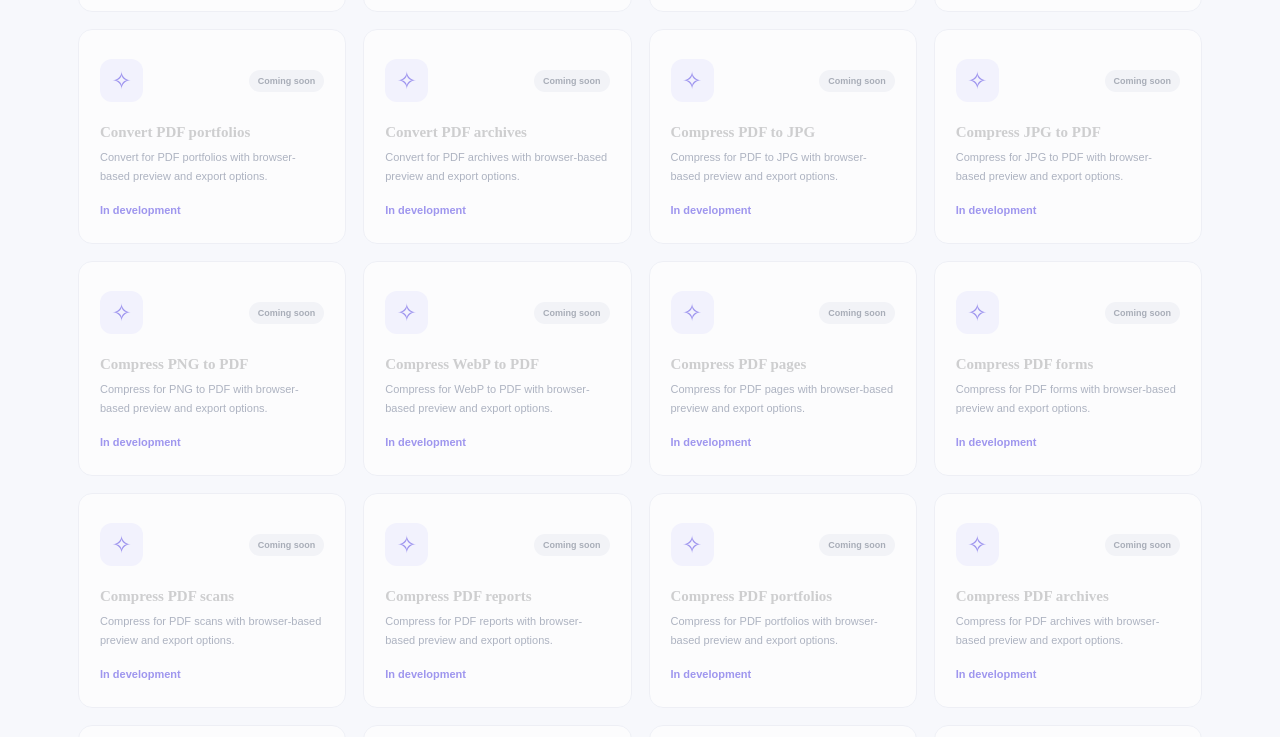
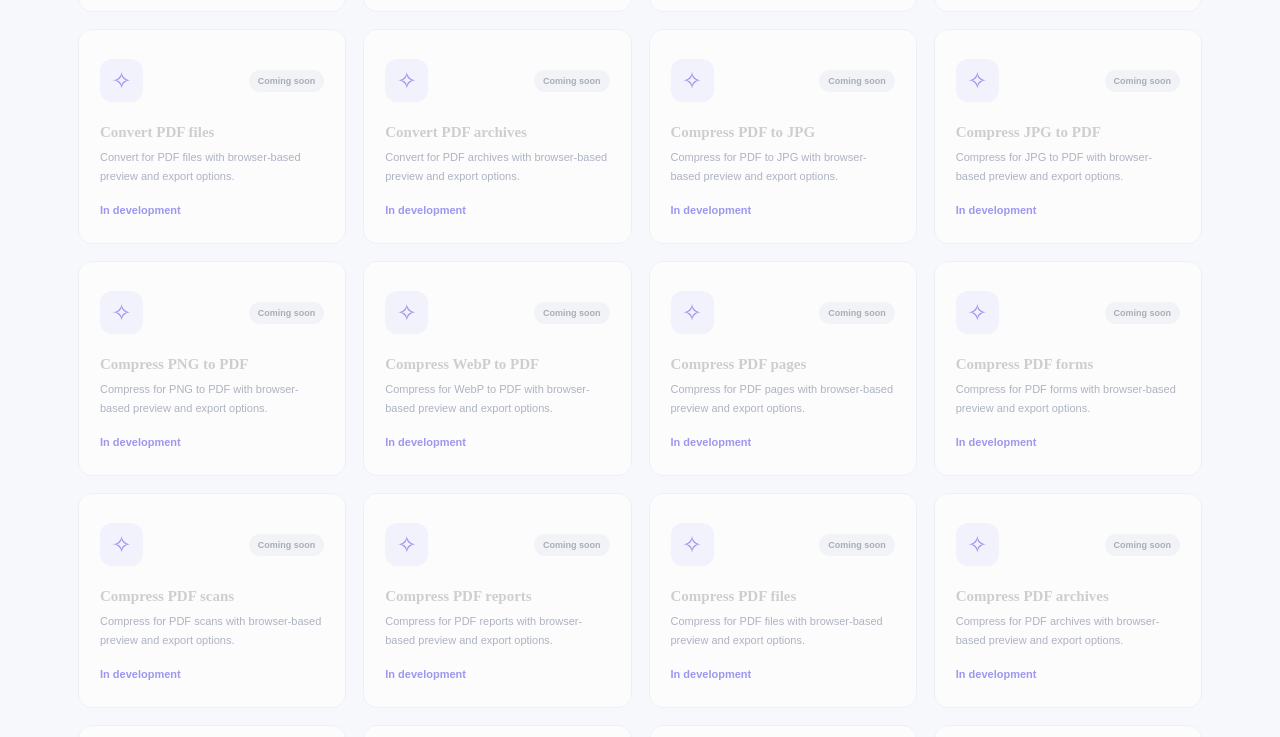
Before and after one commit to Hard-Worker-Dev/PixelTools, a React (Vite) app: page / in a window 1280 px wide. Shown: the part 2528-3265 px from the top of the page. Built offline with nearby package versions, Linux system fonts and the light colour scheme.

Commit message:
Add Edit PDF tool to PDF roadmap

```diff
--- a/src/App.tsx
+++ b/src/App.tsx
@@ -48,7 +48,7 @@ const roadmapCategories = [
       "Reorder",
       "Extract",
       "Watermark",
-      "Annotate",
+      "Edit",
       "Protect"
     ],
     "subjects": [
@@ -60,7 +60,7 @@ const roadmapCategories = [
       "PDF forms",
       "PDF scans",
       "PDF reports",
-      "PDF portfolios",
+      "PDF files",
       "PDF archives"
     ]
   },
```
